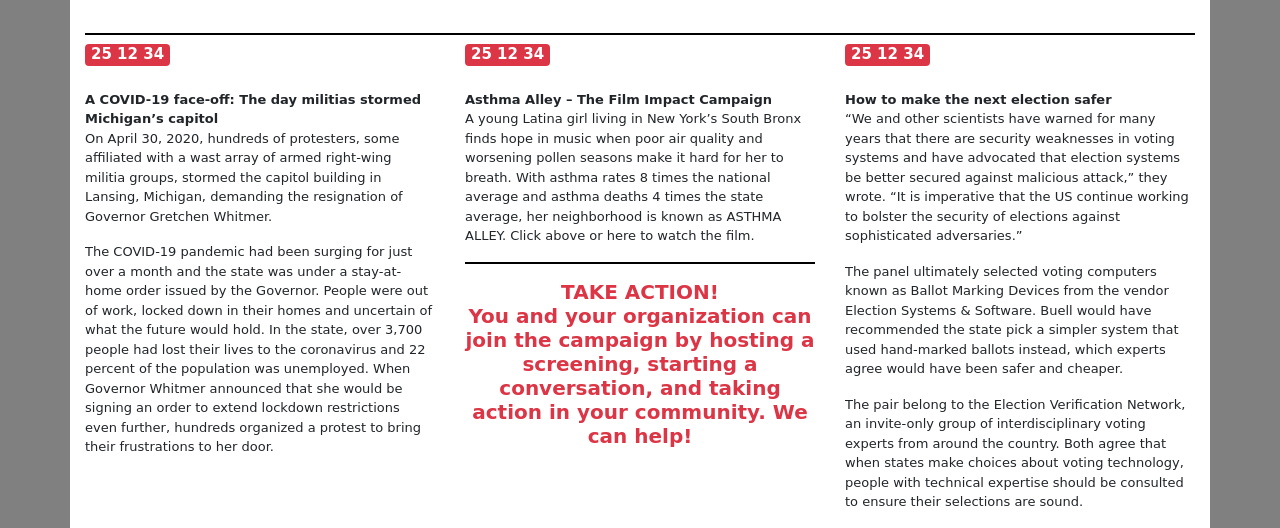
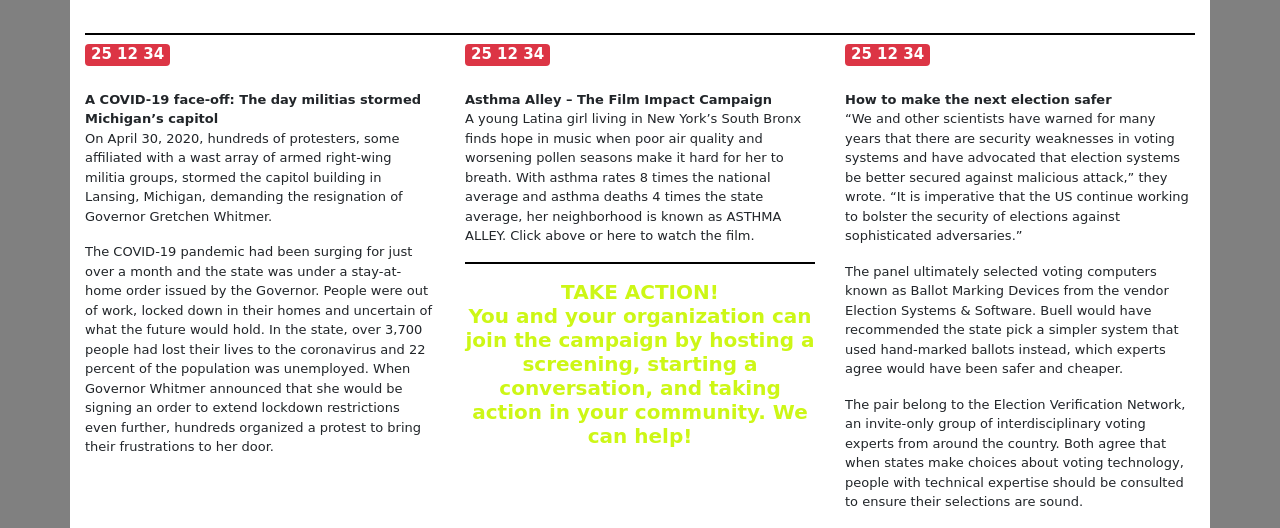
Before and after one commit to Arshin31/WDbatch19MyTasks, a plain HTML site: page NEWSPAPER/paper.html in a window 1280 px wide. Shown: the part 797-1325 px from the top of the page. Drawn offline with nearby package versions, Linux system fonts and the light colour scheme.

Commit message:
Add files via upload

```diff
--- a/NEWSPAPER/style.css
+++ b/NEWSPAPER/style.css
@@ -46,7 +46,7 @@ body{
 }
 
 .red-label{
-    color: #dc3545;
+    color: #cdf716;
     text-align: center;
     font-weight: 900;
 }
```
